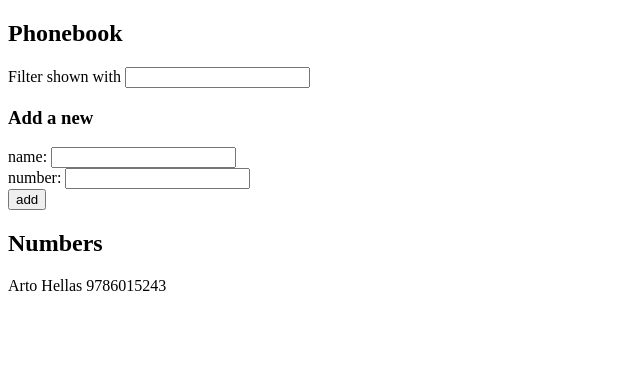
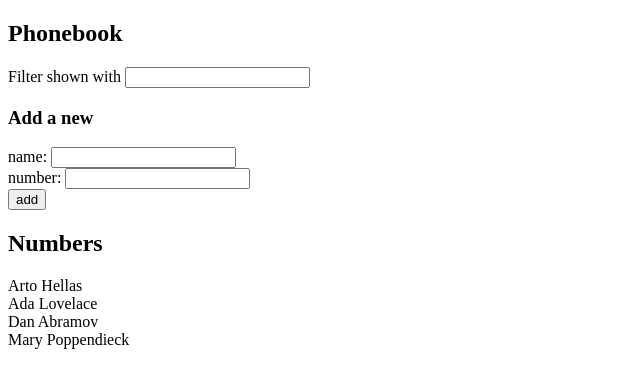
Before and after one commit to kranthi8563/Full-Stack-Open, a React (Vite) app in the folder Part2/phonebook/: page / in a window 1280 px wide. Shown: the top 388 px of the page, without its empty margins (0-640 px from the left). Built offline with nearby package versions, Linux system fonts and the light colour scheme; data requests are answered from the project's data file.

Commit message:
Exercise 2.11

```diff
--- /dev/null
+++ b/Part2/phonebook/db.json
@@ -0,0 +1,24 @@
+{
+  "persons":[
+    {
+      "name": "Arto Hellas",
+      "number": "040-123456",
+      "id": "1"
+    },
+    {
+      "name": "Ada Lovelace",
+      "number": "39-44-5323523",
+      "id": "2"
+    },
+    {
+      "name": "Dan Abramov",
+      "number": "12-43-234345",
+      "id": "3"
+    },
+    {
+      "name": "Mary Poppendieck",
+      "number": "39-23-6423122",
+      "id": "4"
+    }
+  ]
+}
--- a/Part2/phonebook/package.json
+++ b/Part2/phonebook/package.json
@@ -7,9 +7,11 @@
     "dev": "vite",
     "build": "vite build",
     "lint": "eslint .",
-    "preview": "vite preview"
+    "preview": "vite preview",
+    "server": "json-server -p 3001 db.json"
   },
   "dependencies": {
+    "axios": "^1.8.4",
     "react": "^19.1.0",
     "react-dom": "^19.1.0"
   },
@@ -22,6 +24,7 @@
     "eslint-plugin-react-hooks": "^5.2.0",
     "eslint-plugin-react-refresh": "^0.4.19",
     "globals": "^16.0.0",
+    "json-server": "^1.0.0-beta.3",
     "vite": "^6.3.5"
   }
 }
--- a/Part2/phonebook/src/App.jsx
+++ b/Part2/phonebook/src/App.jsx
@@ -1,17 +1,21 @@
-import { useState } from 'react'
+import { useEffect,useState } from 'react'
 
 import Search from './components/search'
 import AddPerson from './components/AddPerson'
 import DisplayPersons from './components/DisplayPersons'
+import axios from 'axios'
+
 
 const App = () => {
-  const [persons, setPersons] = useState([
-    { name: 'Arto Hellas', num: "9786015243",id:1}
-  ])
+  const [persons, setPersons] = useState([])
   const [newName, setNewName] = useState('')
-
   const [newNumber,setNewNumber]=useState('')
-   const [searchTerm, setSearchTerm] = useState([])
+  const [searchTerm, setSearchTerm] = useState([])
+  useEffect(() => {
+    axios.get("http://localhost:3001/persons").then(response => {
+      setPersons(response.data)
+    })
+  }, [])
 const addName=(event)=>{
   event.preventDefault()
   if (persons.some(person => person.name === newName) || persons.some(person=>person.num===newNumber)) {
```
